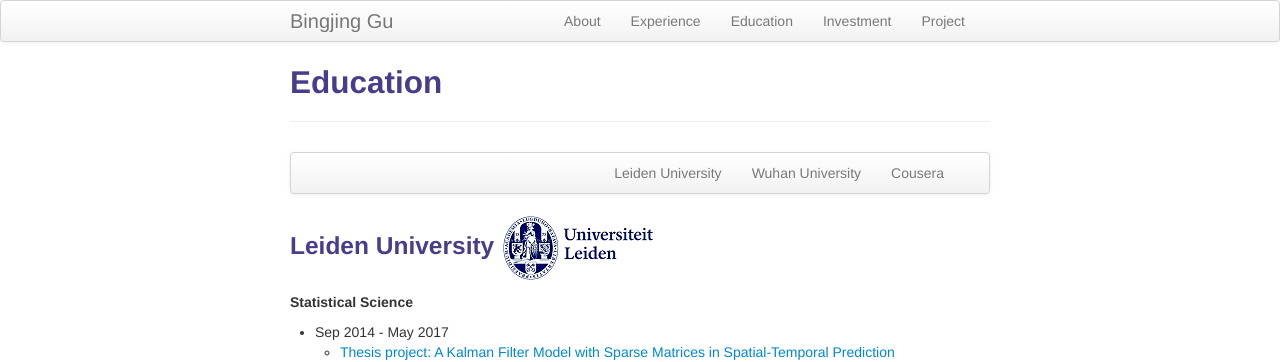
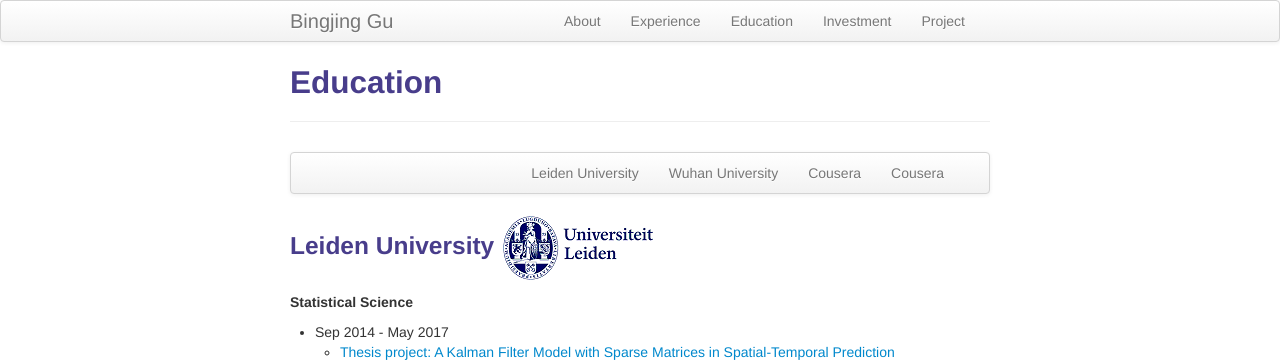
Before and after one commit to sangaj/sangaj.github.io, a Jekyll site: the page built from pages/Education.md, in a window 1280 px wide. Shown: the top 362 px of the page. Built offline with Jekyll 4.4.1, drawn with Linux system fonts in a browser that asks for light colours.

Commit message:
Update Education.md

```diff
--- a/pages/Education.md
+++ b/pages/Education.md
@@ -10,6 +10,7 @@ description: Bingjing's Education
             <li><a href="#Leiden Univeristy">Leiden University</a></li>
             <li><a href="#Wuhan University">Wuhan University</a></li>
             <li><a href="#Cousera">Cousera</a></li>
+            <li><a href="#ACAMS">Cousera</a></li>
         </ul>
     </div>
 </div>
```
